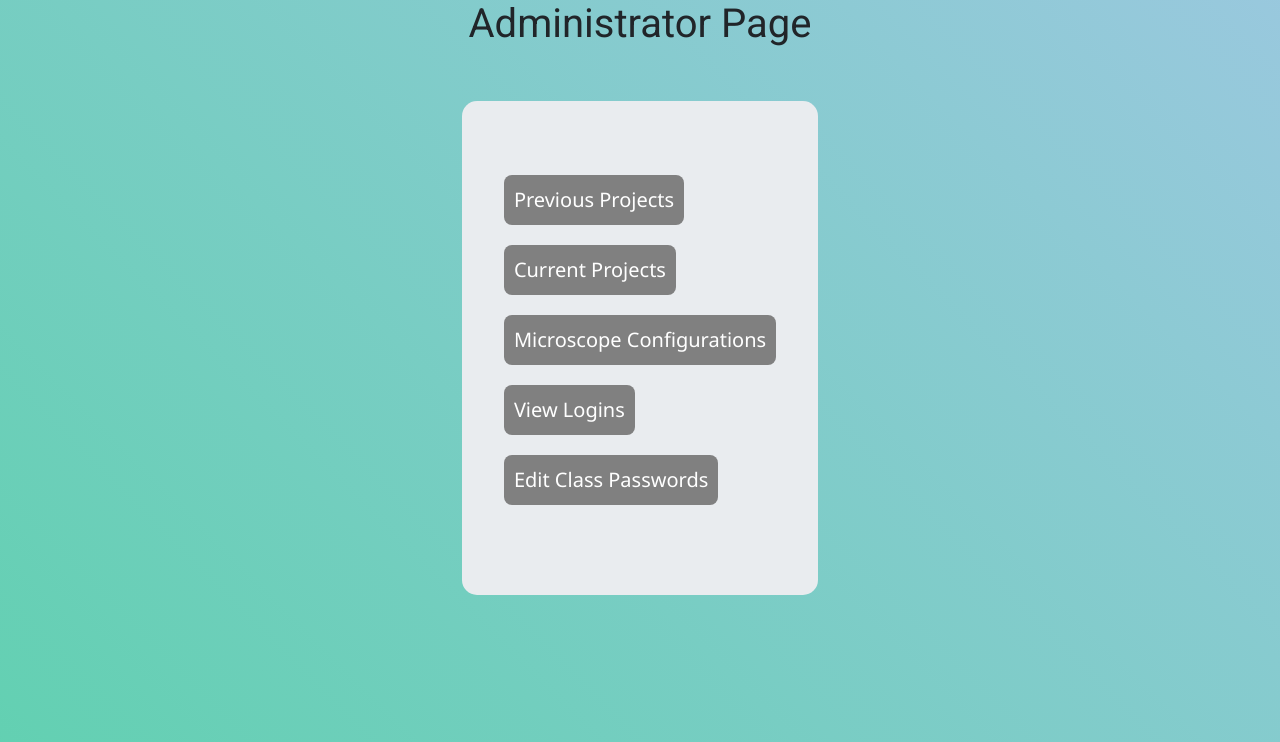
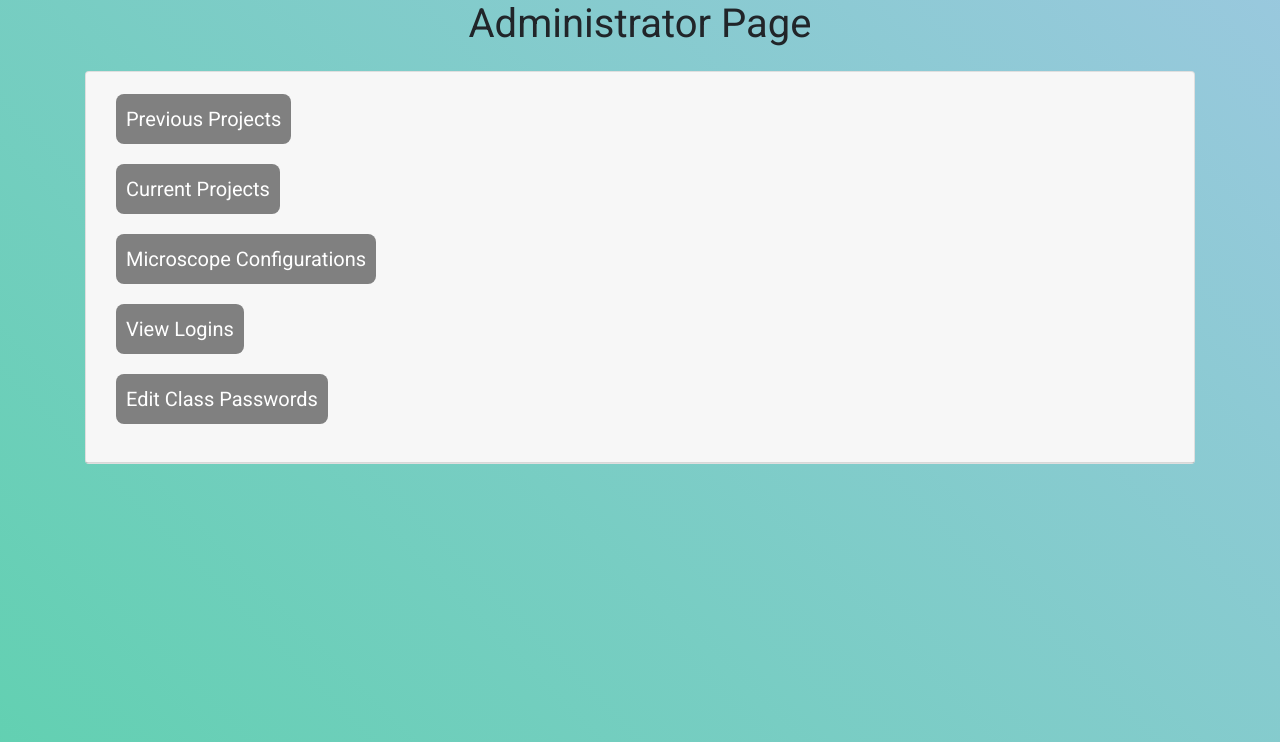
Before and after one commit to huntress13/TeamPuma-VirtualScope, a PHP site: page /adminpage.php in a window 1280 px wide. Shown: the part 58-800 px from the top of the page. Run offline with PHP 8.4, Linux system fonts and the light colour scheme; data that the repository does not hold is empty; some libraries are stand-ins or nearby versions.

Commit message:
small change

```diff
--- a/Web/adminpage.php
+++ b/Web/adminpage.php
@@ -27,8 +27,9 @@
 </div>
 
  <div class="container" style="margin-top:15px">
-  <div class="row justify-content-center">
-    <div id="login-jumbotron" class ="jumbotron" style="border-radius: 15px;">
+  <div class="card" style="margin-bottom:15px">
+
+  <div class="card-header">
      <div class="links">
    <ul>
     <ul>
@@ -49,12 +50,9 @@
 
    </ul>
  </div>
-
-  </div>
+</div>
 </div>
 </div>
 
-
-
 </body>
 </html>
```
Also changed, not shown: 1 other file.
